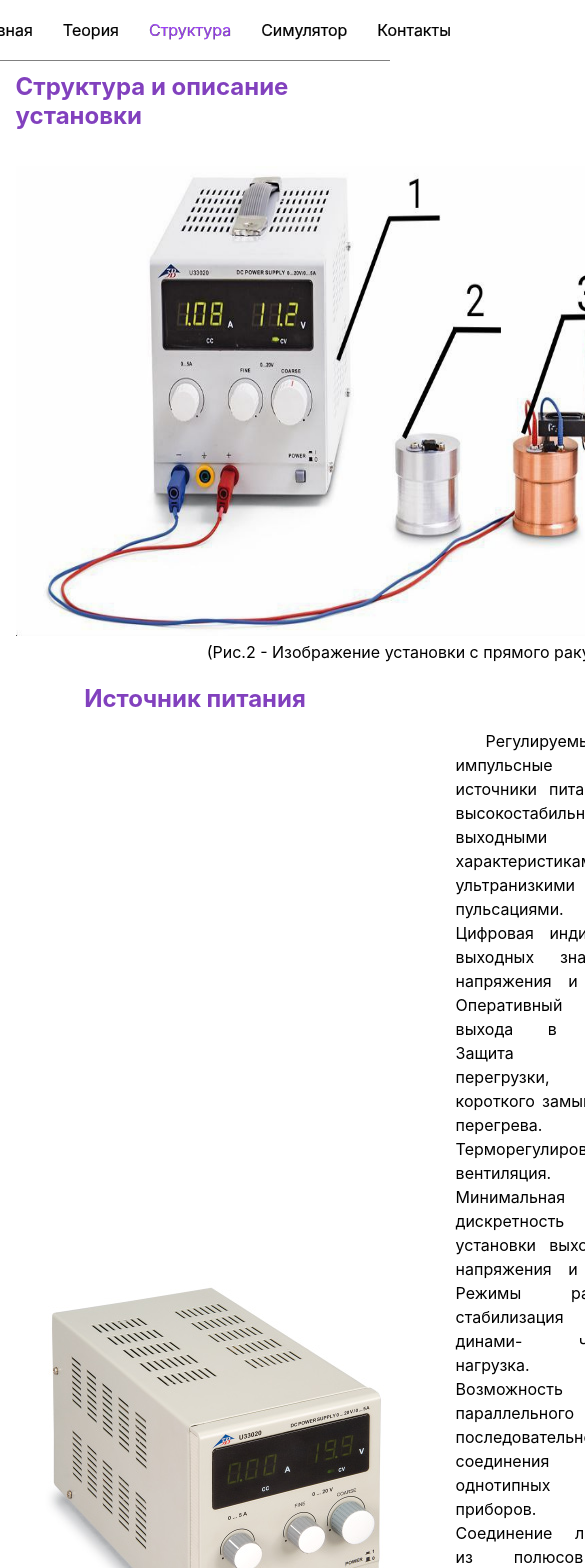
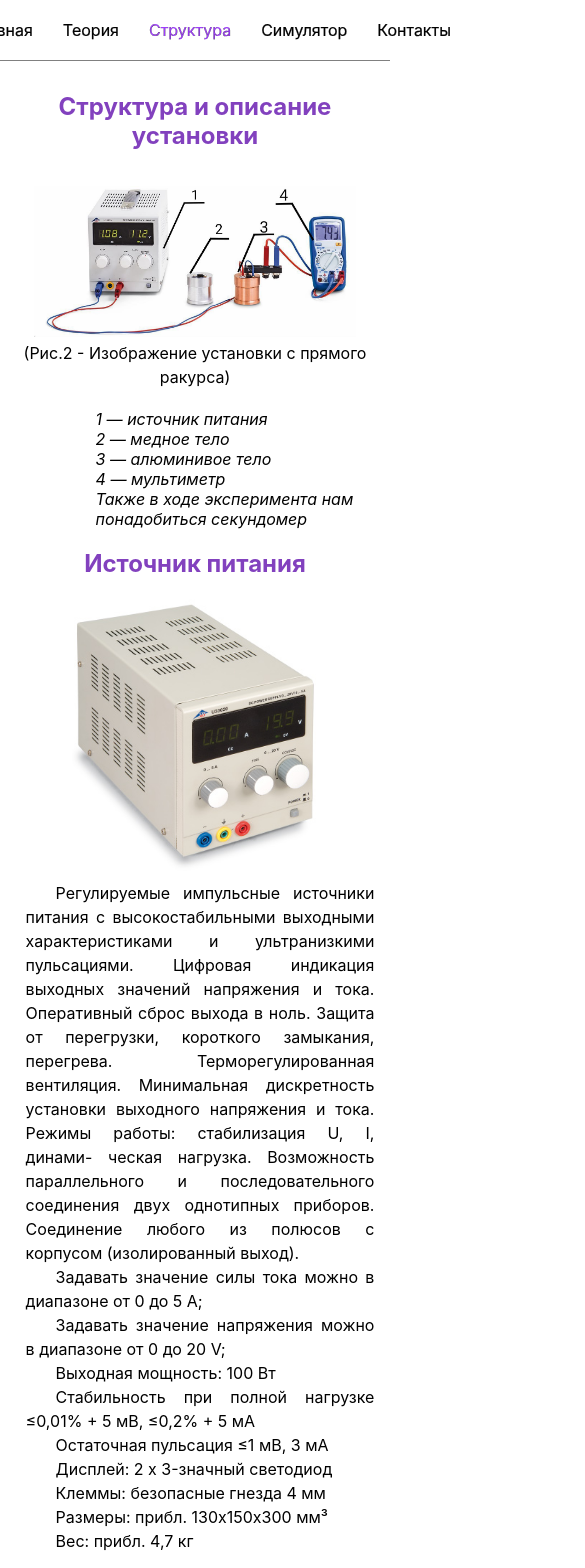
Before and after one commit to Alina0708/react-cms-project, a React (Create React App) app: page /structure in a window 390 px wide. Shown: the top 1568 px of the page, 585 px wide, since content can reach past the window. Built offline with nearby package versions, Linux system fonts and the light colour scheme.

Commit message:
feature(structure): adaptive design

```diff
--- a/src/App.css
+++ b/src/App.css
@@ -15,8 +15,8 @@ section {
   padding: 3vw 4vw;
 }
 
-/* @media (max-width: 600) {
+@media (max-width: 600) {
   section{
-    padding: 3vw 2vw;
+    padding: 0vw 0vw;
   }
-} */
+}
--- a/src/components/Structure/Structure.module.css
+++ b/src/components/Structure/Structure.module.css
@@ -1,4 +1,3 @@
-
 .fotoInstallation {
   flex-direction: column;
   text-align: center;
@@ -6,25 +5,30 @@
   margin-bottom: 20px;
 }
 .fotoInstallation img {
-  width: 800px;
-  height: 470px;
+  max-height: 60%;
+  max-width: 90%;
 }
 
-.descriptionInstallation{
-    display: flex;
+.descriptionInstallation {
+  display: flex;
 }
 
-.fotoInstallation img:hover{
-    margin-top: 40px;
-    margin-bottom: 20px;
-    transform:scale(1.2);
+.componentInstallaion img {
+  max-width: 100%;
+  max-height: 75%;
 }
 
-.fotoInstallation img:hover ~p{
-    margin-top: 40px;
+.fotoInstallation img:hover {
+  margin-top: 40px;
+  margin-bottom: 20px;
+  transform: scale(1.2);
 }
 
-.compound{
+.fotoInstallation img:hover ~ p {
+  margin-top: 40px;
+}
+
+.compound {
   display: flex;
   flex-direction: column;
   justify-content: center;
@@ -35,22 +39,22 @@
   margin-left: 100px;
 }  */
 
-.componentInstallaion{
+.componentInstallaion {
   display: flex;
   text-indent: 30px;
   text-align: justify;
   align-items: center;
 }
 
-.componentInstallaion img:hover{
+.componentInstallaion img:hover {
   transform: scale(1.15);
 }
 
-.sizeImage{
+.sizeImage {
   height: 400px;
 }
 
-.multimetr{
+.multimetr {
   display: flex;
   flex-direction: column;
   margin-left: 160px;
@@ -63,10 +67,37 @@
   z-index: 1;
 }
 
-.power{
+.power {
   margin-left: 40px;
 }
 
-.compound em:hover{
-color: #9f3dfd;;
+.compound em:hover {
+  color: #9f3dfd;
 }
+
+@media (max-width: 700px) {
+  .descriptionInstallation {
+    flex-direction: column;
+    margin-bottom: 10px;
+  }
+
+  .componentInstallaion {
+    flex-direction: column;
+    text-align: justify;
+  }
+  .componentInstallaion img {
+    max-width: 80%;
+    max-height: 20%;
+  }
+
+  .power {
+    margin-left: 10px;
+  }
+  h1 {
+    text-align: center;
+    margin-top: 20px;
+  }
+  .multimetr {
+    margin-left: 10px;
+  }
+}
```
